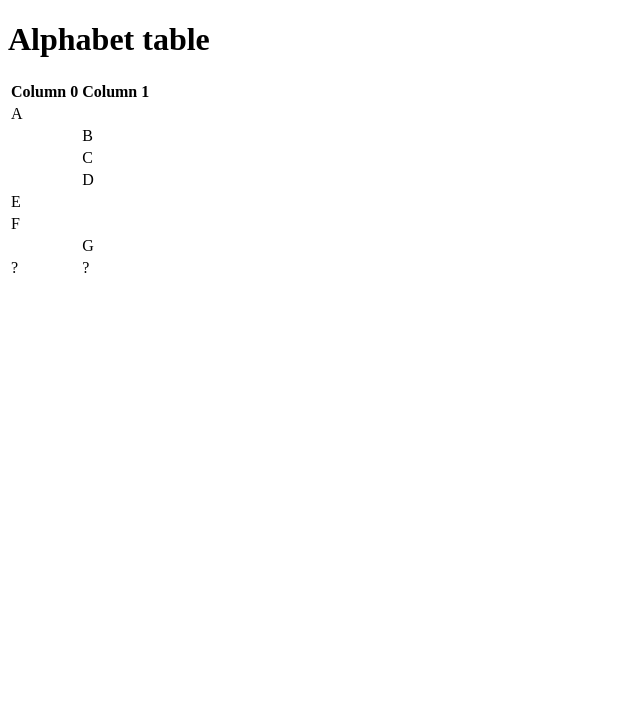
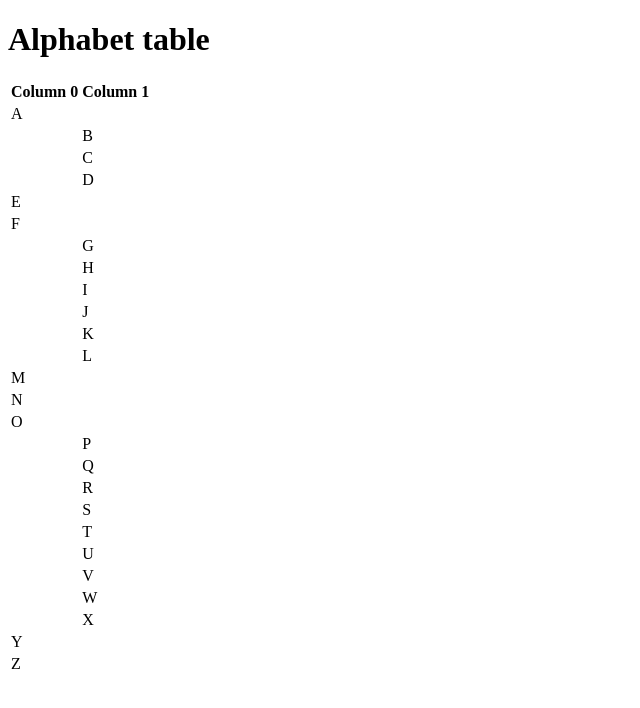
Before and after one commit to comp426-2022-spring/a00-bswigg17, a website: page index.html in a window 1280 px wide. Shown: the whole page, without its empty margins (0-640 px from the left). Drawn offline with Linux system fonts and the light colour scheme.

Commit message:
finished index.html

```diff
--- a/index.html
+++ b/index.html
@@ -38,8 +38,62 @@
     					<td></td><td>G</td>
   					</tr>
   					<tr>
-    					<td>?</td><td>?</td>
+    					<td></td><td>H</td>
   					</tr>
+					<tr>
+                                        <td></td><td>I</td>
+                                        </tr>
+					<tr>
+                                        <td></td><td>J</td>
+                                        </tr>
+					<tr>
+                                        <td></td><td>K</td>
+                                        </tr>
+					<tr>
+                                        <td></td><td>L</td>
+                                        </tr>
+					<tr>
+                                        <td>M</td><td></td>
+                                        </tr>
+					<tr>
+                                        <td>N</td><td></td>
+                                        </tr>
+					<tr>
+                                        <td>O</td><td></td>
+                                        </tr>
+					<tr>
+                                        <td></td><td>P</td>
+                                        </tr>
+					<tr>
+                                        <td></td><td>Q</td>
+                                        </tr>
+					<tr>
+                                        <td></td><td>R</td>
+                                        </tr>
+					<tr>
+                                        <td></td><td>S</td>
+                                        </tr>
+					<tr>
+                                        <td></td><td>T</td>
+                                        </tr>
+					<tr>
+                                        <td></td><td>U</td>
+                                        </tr>
+					<tr>
+                                        <td></td><td>V</td>
+                                        </tr>
+					<tr>
+                                        <td></td><td>W</td>
+                                        </tr>
+					<tr>
+                                        <td></td><td>X</td>
+                                        </tr>
+					<tr>
+                                        <td>Y</td><td></td>
+                                        </tr>
+					<tr>
+                                        <td>Z</td><td></td>
+                                        </tr>
 				</tbody>
 			</table>
         	</div>
--- a/package.json
+++ b/package.json
@@ -15,5 +15,8 @@
   "bugs": {
     "url": "https://github.com/comp426-2022-spring/a00-bswigg17/issues"
   },
-  "homepage": "https://github.com/comp426-2022-spring/a00-bswigg17#readme"
+  "homepage": "https://github.com/comp426-2022-spring/a00-bswigg17#readme",
+  "dependencies": {
+    "browser-sync": "^2.27.7"
+  }
 }
```
Also changed, not shown: 1 other file.
